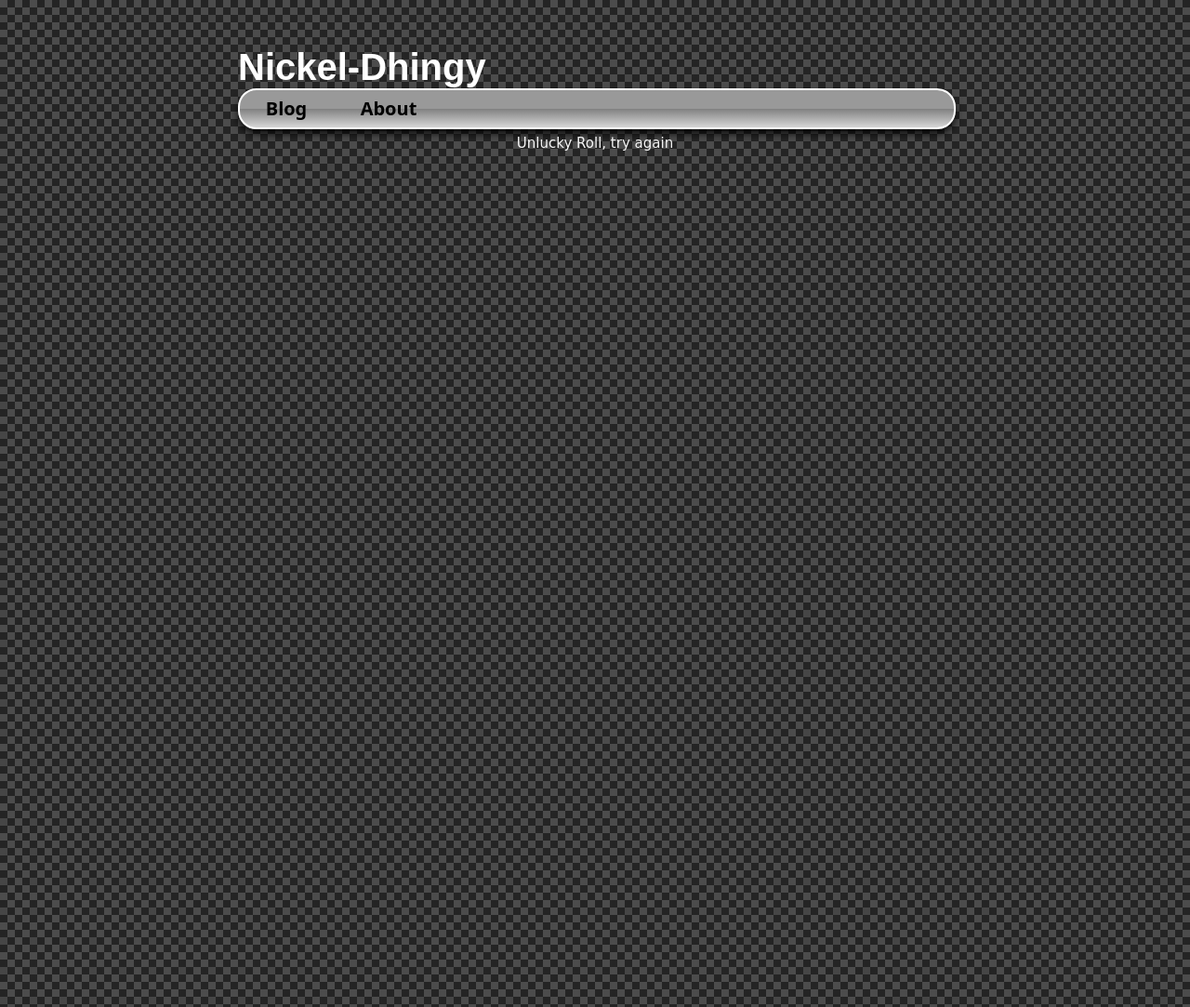
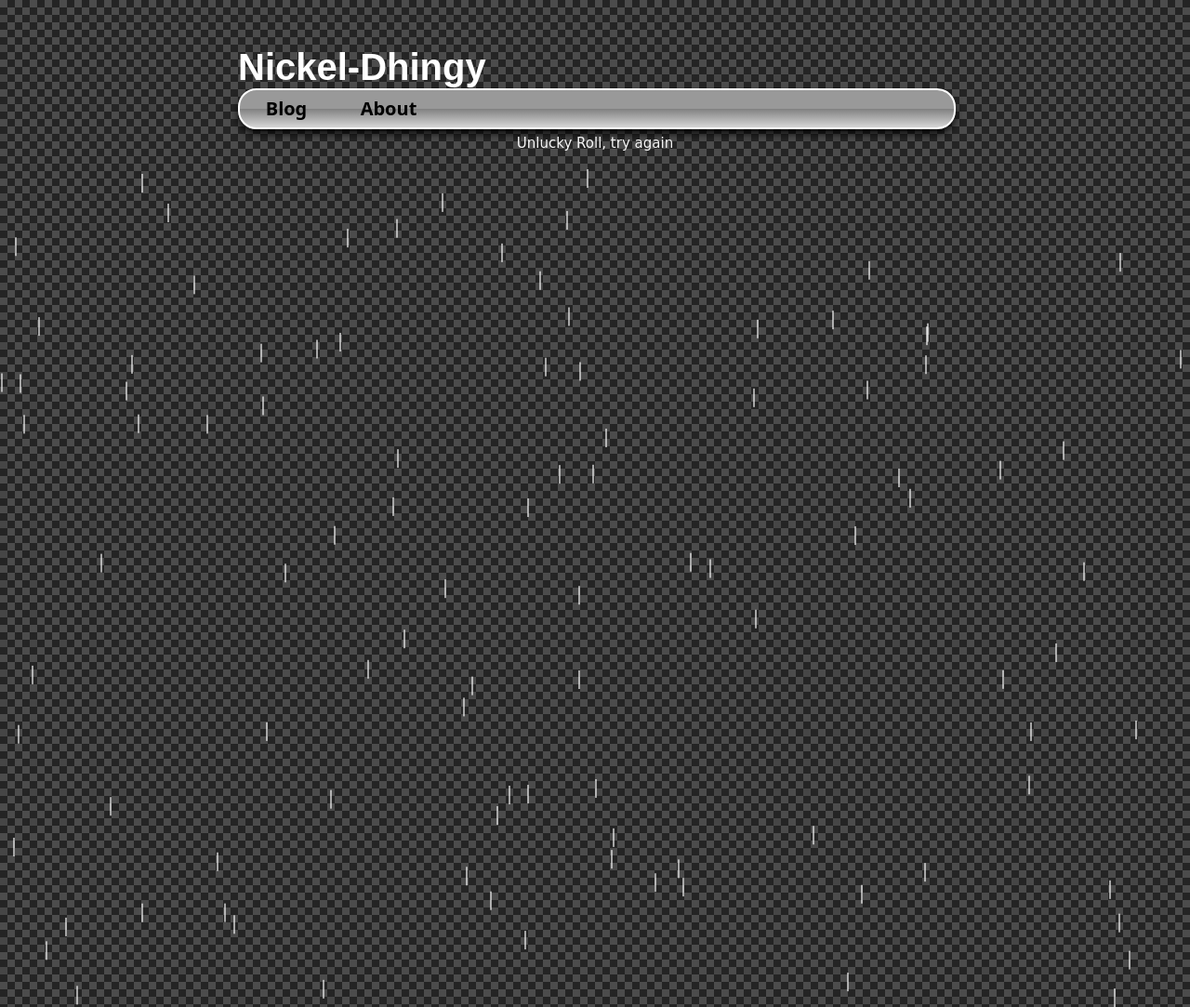
Before and after one commit to PiSquaredx3/Nickel-Dhingy, a Jekyll site: the page built from about.md, in a window 1280 px wide. Shown: the whole page at 93% size. Built offline with Jekyll 4.4.1, drawn with Linux system fonts in a browser that asks for light colours.

Commit message:
Update default.html

```diff
--- a/_layouts/default.html
+++ b/_layouts/default.html
@@ -5,14 +5,27 @@
     <meta name="viewport" content="width=device-width, initial-scale=1.0">
     <title>{{ page.title }}</title>
     <link rel="stylesheet" href="{{ '/assets/style.css' | relative_url }}">
+    <style>
+        .raindrop {
+            position: absolute;
+            width: 2px;
+            height: 20px;
+            background: rgba(255, 255, 255, 0.6);
+            animation: fall linear infinite;
+        }
+
+        @keyframes fall {
+            to {
+                transform: translateY(100vh);
+            }
+        }
+    </style>
 </head>
 <body>
 
     <div id="title"><a href="/">Nickel-Dhingy</a></div>
 
-
     <div id="header">
-
         <div id="navbar">
             <a href="/blog/">Blog</a>
         </div>
```
Also changed, not shown: other parts of _layouts/default.html (+11 -5 lines).
